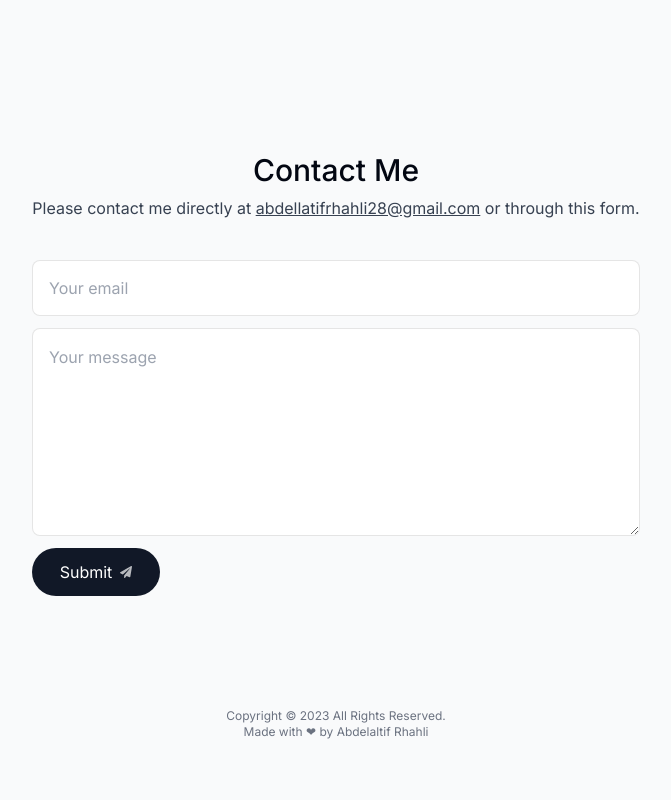
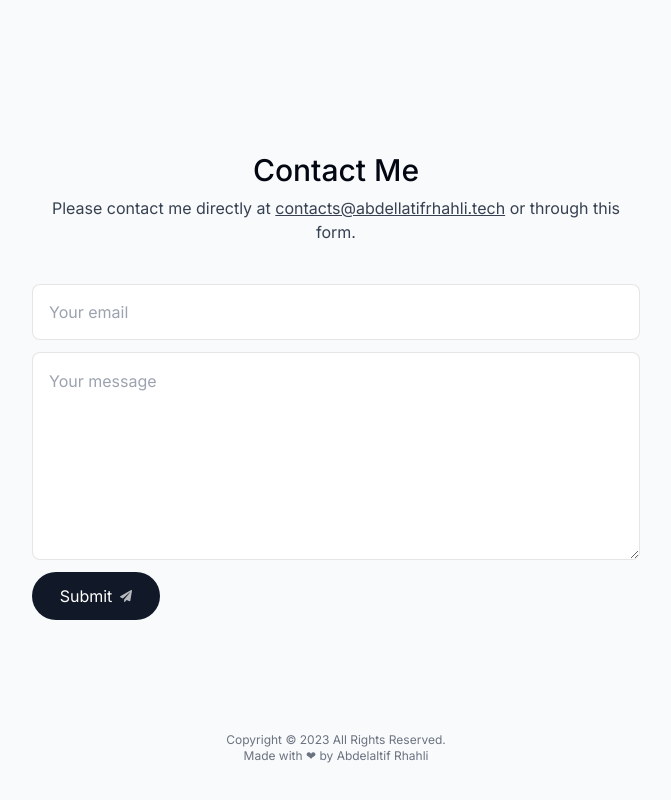
Before and after one commit to abdorhl/portfolio-website-v1, a Next.js app: page / in a window 1280 px wide. Shown: the part 4138-4938 px from the top of the page, without its empty margins (304-975 px from the left). Built offline with nearby package versions, Linux system fonts and the light colour scheme.

Commit message:
Update contact

```diff
--- a/components/contact.tsx
+++ b/components/contact.tsx
@@ -33,8 +33,8 @@ export default function Contact() {
 
       <p className="text-gray-700 -mt-6 dark:text-white/80">
         Please contact me directly at{" "}
-        <a className="underline" href="mailto:abdellatifrhahli28@gmail.com">
-          abdellatifrhahli28@gmail.com
+        <a className="underline" href="mailto:contacts@abdellatifrhahli.tech">
+             contacts@abdellatifrhahli.tech
         </a>{" "}
         or through this form.
       </p>
```
